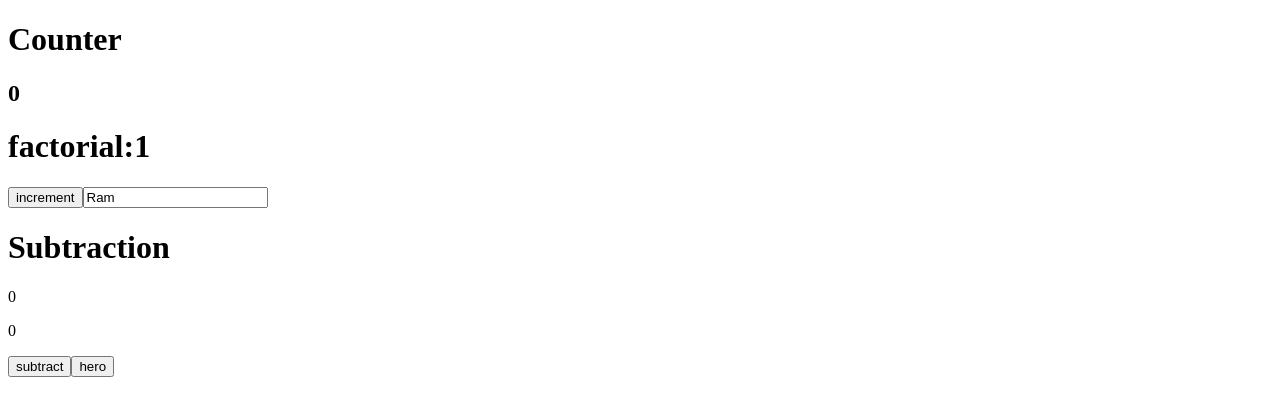
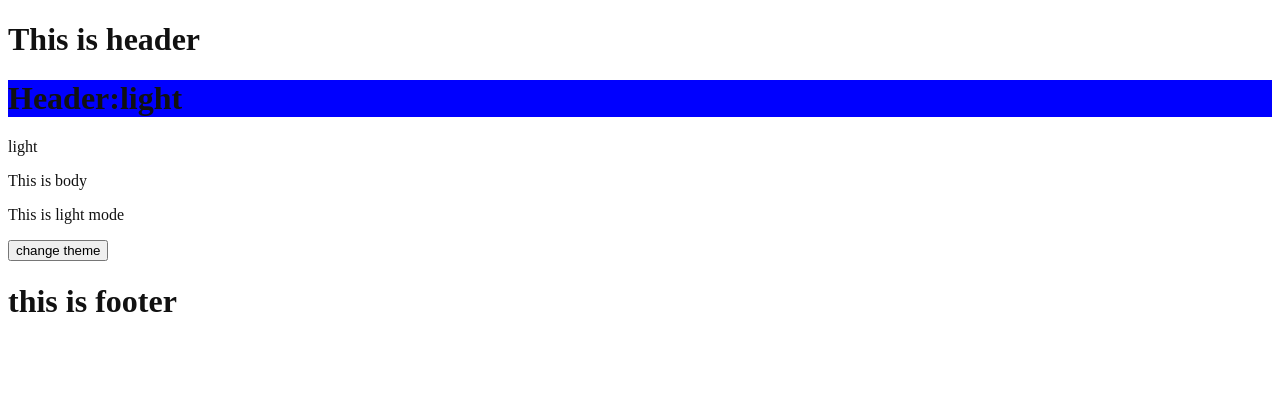
Before and after one commit to Ghanindra/props_statelifting, a React (Vite) app in the folder frontend/crud/: page / in a window 1280 px wide. Shown: the top 416 px of the page. Built offline with nearby package versions, Linux system fonts and the light colour scheme.

Commit message:
practice context api

```diff
--- a/frontend/crud/src/App.jsx
+++ b/frontend/crud/src/App.jsx
@@ -1,3 +1,9 @@
+
+// FOR USESTATE AND STATELIFTING
+
+// import { useRef } from "react";
+
+
 // import React, { useState } from 'react'
 // // import Form from './components/Form.jsx'
 // // import Data from './components/data.jsx'
@@ -70,6 +76,7 @@
 
 // export default App
 
+//FOR USEEFFECT
 
 // import React from 'react'
 // // import Useeffect from './components/Useeffect'
@@ -88,40 +95,95 @@
 
 
 
+//FOR MEMO CONCEP
+
+
+// import React from 'react'
+// import Counter from './memo/Counter'
+// const App = () => {
+//   return (
+//     <div>
+//       <Counter/>
+//     </div>
+//   )
+// }
+
+// export default App
 
 
 
-import React from 'react'
-import Counter from './memo/Counter'
+
+
+// import React from 'react'
+// import LargeNumber from './memo/LargeNumber'
+// const App = () => {
+//   return (
+//     <div>
+//       <LargeNumber/>
+//     </div>
+//   )
+// }
+
+// export default App
+
+
+
+
+
+// CALLBACK
+
+// import React from 'react'
+// import Callbacks from './memo/Callbacks'
+// const App = () => {
+//   return (
+//     <div>
+//       <Callbacks/>
+//     </div>
+//   )
+// }
+
+// export default App
+
+
+
+// useRef
+// import React from 'react'
+// import Useref from './components/useRef/Useref'
+// const App = () => {
+//   return (
+//     <div><Useref/></div>
+//   )
+// }
+
+// export default App
+
+
+
+import React, { useState } from 'react'
+import Header from './components/contextapi/Header'
+import Body from './components/contextapi/Body'
+import Footer from './components/contextapi/Footer'
+import { ThemeContext } from "./context/ThemeContext";
 const App = () => {
+  const[theme,setTheme]=useState("light")
+
+
+ const toogle=(()=>{
+  setTheme(theme==='light'?'dark':'light')
+ })
   return (
-    <div>
-      <Counter/>
+    <div style={{backgroundColor:theme==='light'?"#ffffff":"#121212",color:theme==='light'?'#111111':"#ffffff"}}>
+      <ThemeContext value={{theme,toogle}}>
+      <Header />
+      <Body/>
+      <Footer/>
+      </ThemeContext>
+
     </div>
   )
 }
 
 export default App
-
-
-
-
-
-
-
-
-
-
-
-
-
-
-
-
-
-
-
-
 
 
 
--- /dev/null
+++ b/frontend/crud/src/components/contextapi/Body.jsx
@@ -0,0 +1,16 @@
+import React, { useContext } from 'react'
+import Main from '../contextapi/Main'
+
+import { ThemeContext } from '../../context/ThemeContext'
+const Body = () => {
+  const{theme}=useContext(ThemeContext)
+  return (
+    <div>
+      <p>{theme}</p>
+        <p>This is body</p>
+        <Main/>
+    </div>
+  )
+}
+
+export default Body
--- /dev/null
+++ b/frontend/crud/src/components/contextapi/Footer.jsx
@@ -0,0 +1,11 @@
+import React from 'react'
+
+const Footer = () => {
+  return (
+    <div>
+        <h1> this is footer</h1>
+    </div>
+  )
+}
+
+export default Footer
--- /dev/null
+++ b/frontend/crud/src/components/contextapi/Header.jsx
@@ -0,0 +1,12 @@
+import React from 'react'
+import Nav from '../contextapi/Nav'
+const Header = () => {
+  return (
+    <div>
+        <h1>This is header</h1>
+        <Nav/>
+    </div>
+  )
+}
+
+export default Header
--- /dev/null
+++ b/frontend/crud/src/components/contextapi/Main.jsx
@@ -0,0 +1,15 @@
+import React, { useContext } from 'react'
+import { ThemeContext } from '../../context/ThemeContext'
+
+
+const Main = () => {
+  const {theme,toogle}=useContext(ThemeContext)
+  return (
+    <div>
+        <p>This is {theme} mode</p>
+        <button onClick={toogle}>change theme</button>
+    </div>
+  )
+}
+
+export default Main
--- /dev/null
+++ b/frontend/crud/src/components/contextapi/Nav.jsx
@@ -0,0 +1,16 @@
+import React, { useContext } from 'react'
+import { ThemeContext } from "../../context/ThemeContext";
+
+const Nav = () => {
+ const {theme}= useContext(ThemeContext)
+  return (
+    <div>
+<h1 style={{backgroundColor:theme==='light'?'blue':'orange'}}>
+Header:{theme}
+</h1>
+
+    </div>
+  )
+}
+
+export default Nav
--- /dev/null
+++ b/frontend/crud/src/components/useRef/Useref.jsx
@@ -0,0 +1,34 @@
+import React, { useRef, useState } from 'react'
+
+const Useref = () => {
+    const[time,setTime]=useState(0)
+const intervalRef=useRef(null)
+    const handleStart=(()=>{
+        if(intervalRef.current!=null){
+            return;
+        }
+     intervalRef.current=  setInterval(() => {
+         setTime(prev=>prev+1)
+       }, 1000);
+
+    })
+    const handleStop=(()=>{
+        clearInterval(intervalRef.current)
+        intervalRef.current(null)
+    })
+    const handleReset=(()=>{
+          clearInterval(intervalRef.current)
+            intervalRef.current(null)
+        setTime(0)
+    })
+  return (
+    <div>
+        <h1>stop watch:{time}</h1>
+        <button onClick={handleStart}>start</button>
+        <button onClick={handleStop}>stop</button>
+        <button onClick={handleReset}>reset</button>
+    </div>
+  )
+}
+
+export default Useref
--- /dev/null
+++ b/frontend/crud/src/context/ThemeContext.jsx
@@ -0,0 +1,3 @@
+import { createContext } from "react";
+
+export const ThemeContext = createContext();
--- /dev/null
+++ b/frontend/crud/src/memo/Callbacks.jsx
@@ -0,0 +1,21 @@
+import React, { useCallback, useState } from 'react'
+import Child from '../memo/Child'
+const Callbacks = () => {
+    const[count,setCount]=useState(0)
+    const[name,setName]=useState("")
+
+    const changeCount=useCallback(()=>{
+        setCount(prev=>prev+1)
+    },[])
+  return (
+    <div>
+        <h1>parent</h1>
+        <p>{count}</p>
+        <button onClick={changeCount}>change count</button>
+    <input type="text" value={name} onChange={(e)=>setName(e.target.value)}/>
+   <Child changeCount={changeCount}/>
+    </div>
+  )
+}
+
+export default Callbacks
--- /dev/null
+++ b/frontend/crud/src/memo/LargeNumber.jsx
@@ -0,0 +1,59 @@
+// import React,{useState,useMemo} from 'react'
+
+// const LargeNumber = () => {
+
+
+
+//     const[name,setName]=useState("Ram")
+
+
+
+
+
+//     const sum=useMemo(()=>{
+//          console.log("sum renderd");
+//           const num=[100000,20000,400000,450000,6000000,600000,100000000]
+//     return num.reduce((acc,curr)=>{
+// return acc+curr
+// },0)
+//     },[])
+
+
+//     return (
+//     <div>
+//         <input type="text" value={name} onChange={(e)=>setName(e.target.value)}/>
+//         <h1>{sum}</h1>
+//     </div>
+//   )
+// }
+
+// export default LargeNumber
+
+
+import React, { useMemo, useState } from 'react'
+
+const LargeNumber = () => {
+    const[size,setSize]=useState(5)
+    const[name,setName]=useState("")
+
+
+ const sum=useMemo(() =>{
+     const numbers = Array.from({ length: size }, (_, i) => i + 1);
+   return  numbers.reduce((acc,curr)=>{
+    console.log("sum rendered:");
+
+   return acc+curr
+},0)
+},[size])
+
+ return(
+    <div>
+        <h1>large number</h1>
+        <input type="number" value={size} onChange={(e)=>setSize(Number(e.target.value))}/>
+        <input type="text" value={name} placeholder="enter name" onChange={(e)=>setName(e.target.value)}/>
+        <p>{sum}</p>
+    </div>
+  )
+}
+
+export default LargeNumber
```
Also changed, not shown: frontend/crud/src/memo/Child.jsx (added, +15 -0 lines).
